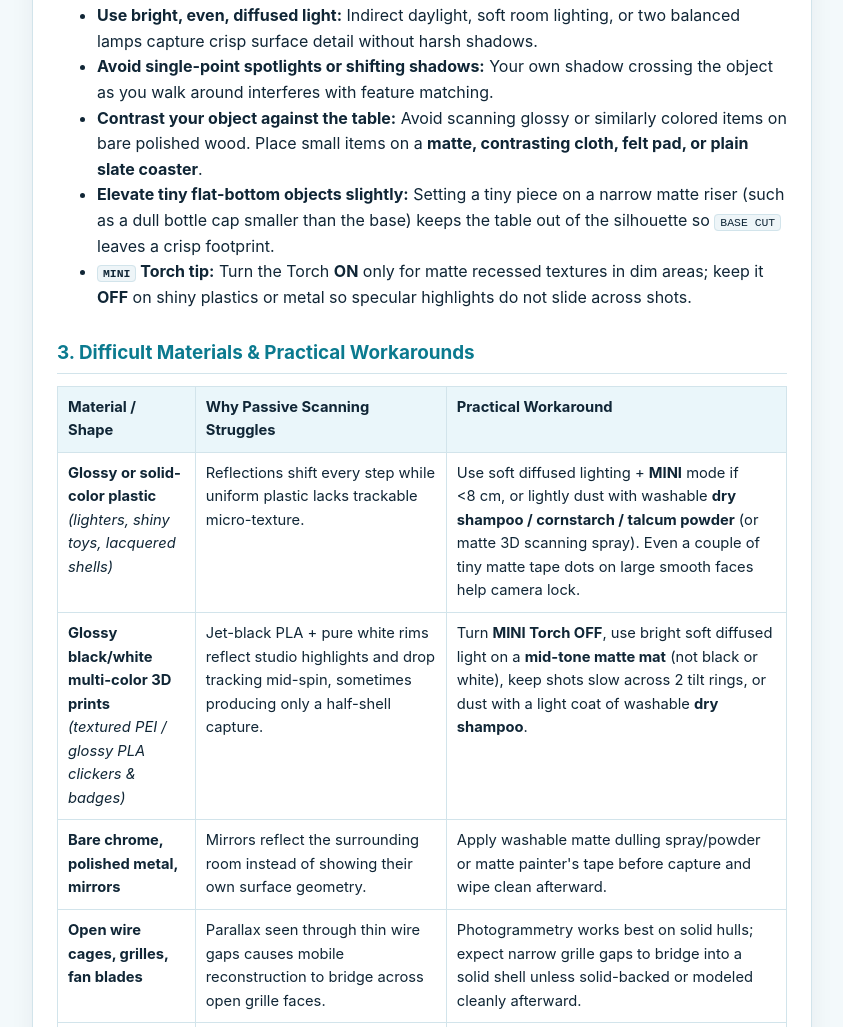
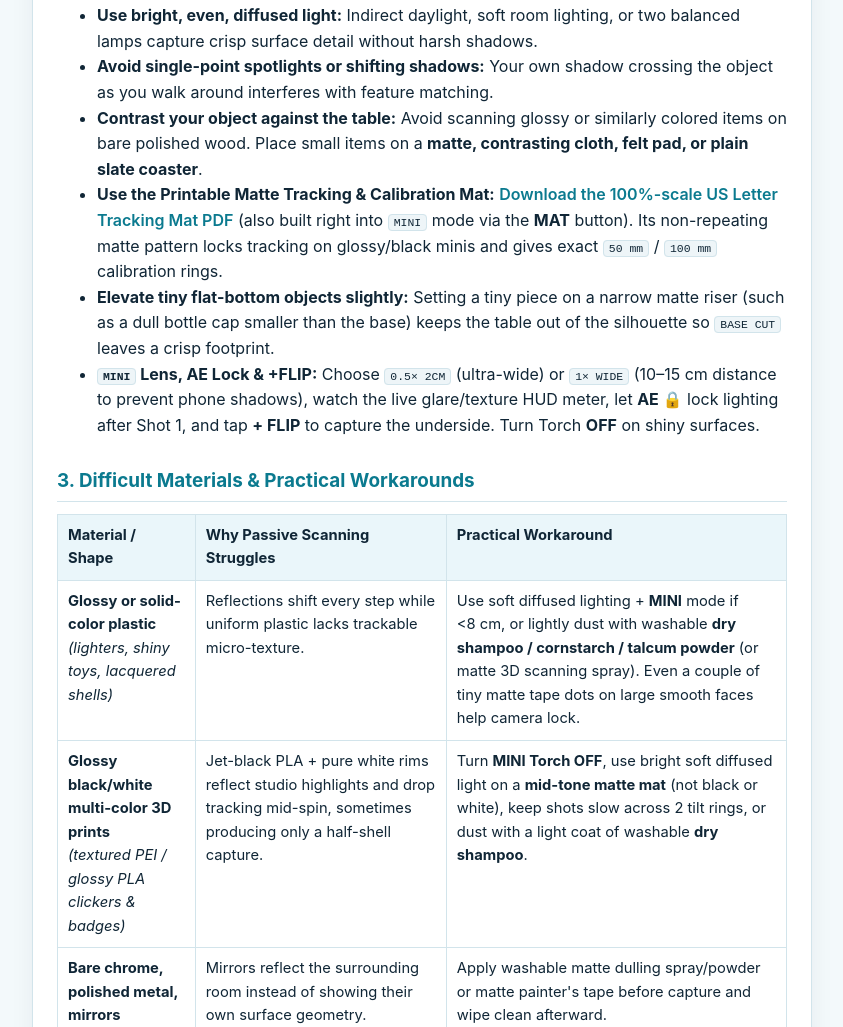
Before and after one commit to SK-Ray/sk-ray.github.io, a plain HTML site: page scanprint3d.html in a window 1280 px wide. Shown: the part 1255-2282 px from the top of the page, without its empty margins (218-1061 px from the left). Drawn offline with Linux system fonts and the light colour scheme.

Commit message:
Host printable ScanPrint3D Tracking Mat PDF & Build 18 features guide

```diff
--- a/scanprint3d.html
+++ b/scanprint3d.html
@@ -159,8 +159,9 @@
       <li><strong>Use bright, even, diffused light:</strong> Indirect daylight, soft room lighting, or two balanced lamps capture crisp surface detail without harsh shadows.</li>
       <li><strong>Avoid single-point spotlights or shifting shadows:</strong> Your own shadow crossing the object as you walk around interferes with feature matching.</li>
       <li><strong>Contrast your object against the table:</strong> Avoid scanning glossy or similarly colored items on bare polished wood. Place small items on a <strong>matte, contrasting cloth, felt pad, or plain slate coaster</strong>.</li>
+      <li><strong>Use the Printable Matte Tracking &amp; Calibration Mat:</strong> <a href="./scanprint3d-tracking-mat.pdf">Download the 100%-scale US Letter Tracking Mat PDF</a> (also built right into <code>MINI</code> mode via the <strong>MAT</strong> button). Its non-repeating matte pattern locks tracking on glossy/black minis and gives exact <code>50&nbsp;mm</code> / <code>100&nbsp;mm</code> calibration rings.</li>
       <li><strong>Elevate tiny flat-bottom objects slightly:</strong> Setting a tiny piece on a narrow matte riser (such as a dull bottle cap smaller than the base) keeps the table out of the silhouette so <code>BASE CUT</code> leaves a crisp footprint.</li>
-      <li><strong><code>MINI</code> Torch tip:</strong> Turn the Torch <strong>ON</strong> only for matte recessed textures in dim areas; keep it <strong>OFF</strong> on shiny plastics or metal so specular highlights do not slide across shots.</li>
+      <li><strong><code>MINI</code> Lens, AE Lock &amp; +FLIP:</strong> Choose <code>0.5&times; 2CM</code> (ultra-wide) or <code>1&times; WIDE</code> (10&ndash;15&nbsp;cm distance to prevent phone shadows), watch the live glare/texture HUD meter, let <strong>AE&nbsp;&#128274;</strong> lock lighting after Shot&nbsp;1, and tap <strong>+ FLIP</strong> to capture the underside. Turn Torch <strong>OFF</strong> on shiny surfaces.</li>
     </ul>
 
     <h2 id="materials">3. Difficult Materials &amp; Practical Workarounds</h2>
@@ -226,7 +227,7 @@
       <li><strong>Choose your export format:</strong>
         <ul>
           <li><code>.STL</code> (<em>Export Pro</em>): Universal watertight binary STL for Bambu Studio, PrusaSlicer, OrcaSlicer, Cura, Lychee, and Chitubox.</li>
-          <li><code>.3MF</code> (<em>Export Pro</em> / <em>Color Pro</em>): Compact millimeter-scaled print package with optional vertex colors.</li>
+          <li><code>.3MF</code> (<em>Export Pro</em> / <em>Color Pro</em>): Compact millimeter-scaled print package — choose <strong>Full Color</strong>, <strong>AMS 4-Color</strong>, or <strong>AMS 8-Color</strong> multi-material filament clustering, plus <strong>SHARE &rarr; Slim Mesh for Slicer (&le;50k tris)</strong> for ultra-fast slicing.</li>
           <li><code>.USDZ</code> (<em>Color Pro</em>): Full UV photo-textured 3D model for AR Quick Look and desktop 3D software.</li>
         </ul>
       </li>
```
Also changed, not shown: 1 other file.
